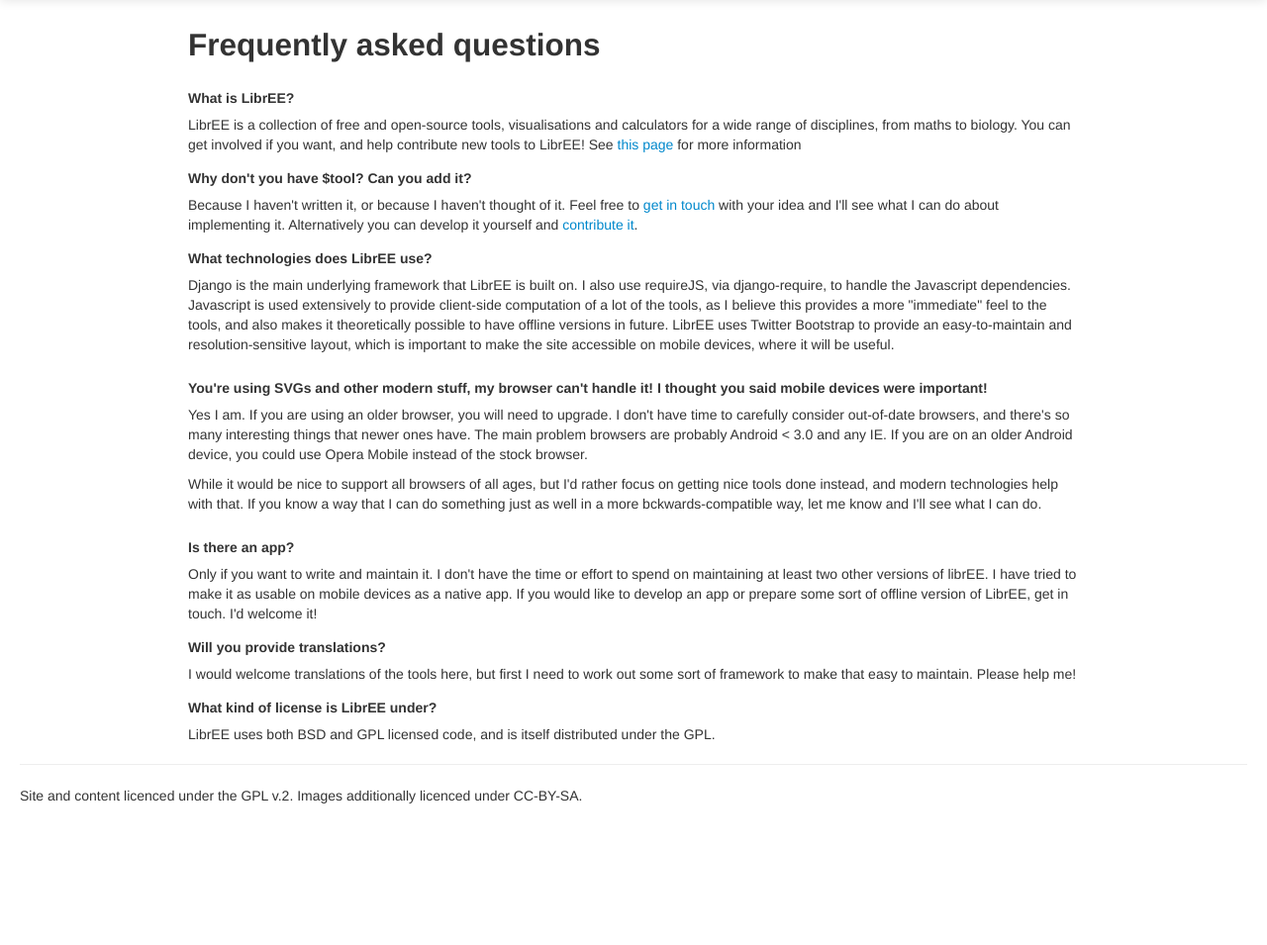
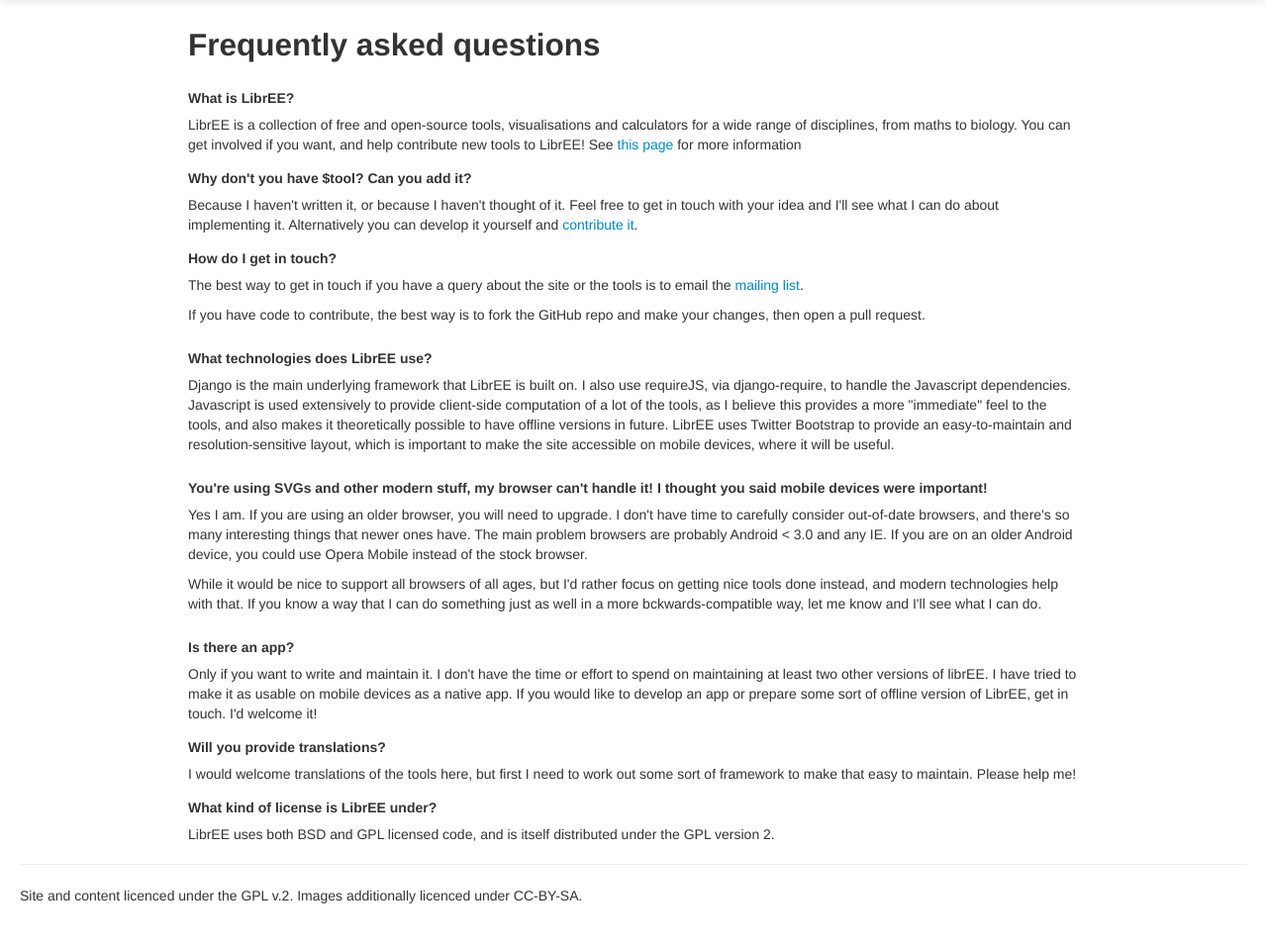
Before and after one commit to johnbeard/libree, a Django app: template libree/templates/faq.html in a window 1280 px wide. Shown: the part 45-1000 px from the top of the page at 99% size. Before the commit the page ends 857 px from the top, so only its background shows below. Run offline with Django 3.2, Linux system fonts and the light colour scheme; the template is opened without the code that fills it, so the values that code supplies are empty; parts of the project's set-up code (start-up, migrations or seed data) failed here and were passed over; some libraries are stand-ins or nearby versions.

Commit message:
Add details about mailing list to FAQ, expand on contributing

```diff
--- a/libree/templates/faq.html
+++ b/libree/templates/faq.html
@@ -30,11 +30,21 @@ div.faq-q {
 	<div class="faq-q">Why don't you have $tool? Can you add it?</div>
 
 	<div class="faq-a">Because I haven't written it, or because I haven't
-	thought of it. Feel free to <a href="{% url 'contact' %}">get in touch</a> with
+	thought of it. Feel free to get in touch with
 	your idea and I'll see what I can do about implementing it.
 	Alternatively you can develop it yourself and <a href="{% url 'contribute' %}">
 		contribute it</a>.
 	</div>
+
+	<div class="faq-q">How do I get in touch?</div>
+
+	<div class="faq-a"><p>The best way to get in touch if you have a query
+	about the site or the tools is to email the
+	<a href="http://box761.bluehost.com/mailman/listinfo/libree-list_libree.org">
+	mailing list</a>.</p>
+
+	<p>If you have code to contribute, the best way is to fork the GitHub
+	repo and make your changes, then open a pull request.</p>
 
 	<div class="faq-q">What technologies does LibrEE use?</div>
 
@@ -86,7 +96,7 @@ div.faq-q {
 	<div class="faq-q">What kind of license is LibrEE under?</div>
 
 	<div class="faq-a">LibrEE uses both BSD and GPL licensed code, and
-	is itself distributed under the GPL.
+	is itself distributed under the GPL version 2.
 	</div>
 </div>
 </div>
```
Also changed, not shown: libree/templates/contribute.html (+22 -1 lines).
